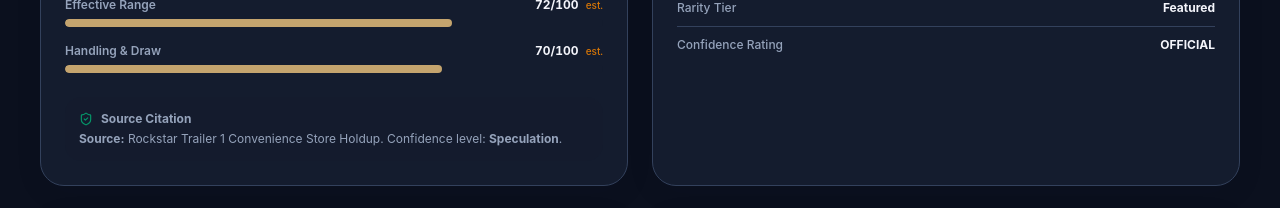
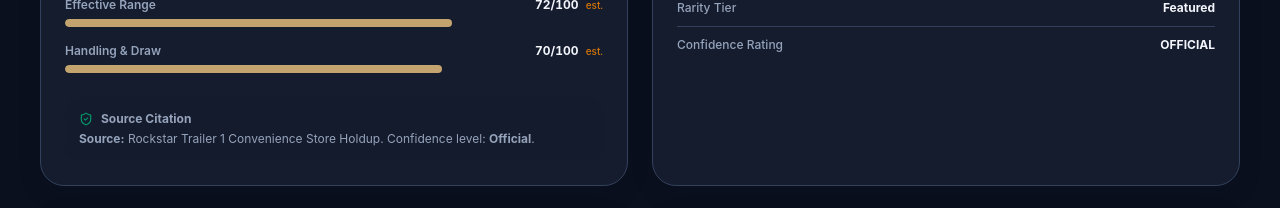
Before and after one commit to shahzaibbusiness2026-work/Grand-Theft-Auto-6, a Next.js app: page /weapons/m4-carbine in a window 1280 px wide. Shown: the part 860-1068 px from the top of the page. Built offline with nearby package versions, Linux system fonts and the light colour scheme; no server answers; the database is empty.

Commit message:
Weapon detail: show the real confidence tier in the source citation
The citation sentence was a binary Confirmed/Speculation ternary, so
a Reported weapon (e.g. the leak-downgraded Carbine Rifle Mk II)
read as 'Speculation' even though its badge says Reported. It now
prints the actual tier.

```diff
--- a/src/app/weapons/[slug]/page.tsx
+++ b/src/app/weapons/[slug]/page.tsx
@@ -310,7 +310,7 @@ export default async function WeaponDetailPage({ params }: { params: Promise<{ s
                 <span>Source Citation</span>
               </div>
               <p className="text-xs text-muted-foreground">
-                <strong>Source:</strong> {weapon.source}. Confidence level: <strong>{weapon.confidence === "CONFIRMED" ? "Confirmed" : "Speculation"}</strong>.
+                <strong>Source:</strong> {weapon.source}. Confidence level: <strong>{weapon.confidence.charAt(0) + weapon.confidence.slice(1).toLowerCase()}</strong>.
               </p>
             </div>
           </div>
```
